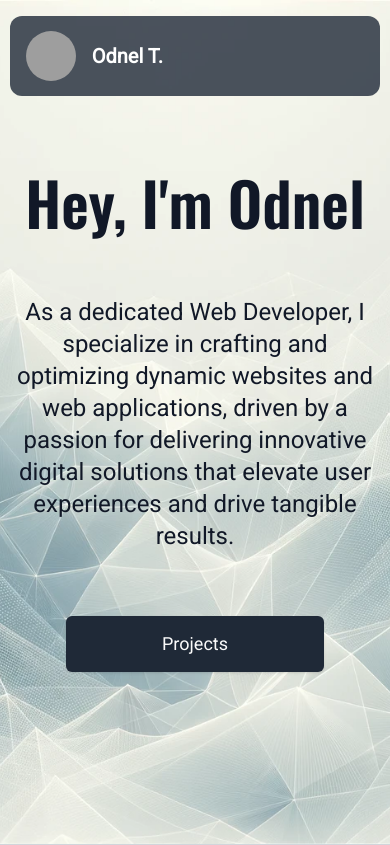
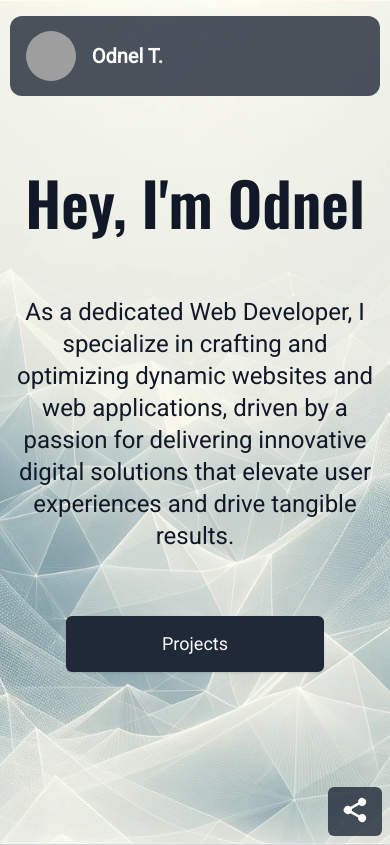
Before and after one commit to otrumbore/portfolio.v2, a Next.js app: page / in a window 390 px wide. Shown: the top 845 px of the page. Built offline with nearby package versions, Linux system fonts and the light colour scheme; grey boxes are pictures that could not be loaded.

Commit message:
restructured the HTML for the main layout added social drawer

```diff
--- a/app/layout.js
+++ b/app/layout.js
@@ -3,6 +3,8 @@ import './globals.css';
 import Header from '@/components/header';
 import Socials from '@/components/socials';
 import HeroImage from '@/public/hero.webp';
+import SocialsDrawer from '../components/socialsDrawer';
+import Intro from '@/components/intro';
 
 const font = Roboto({ subsets: ['latin'], weight: ['400'] });
 
@@ -16,14 +18,19 @@ export default function RootLayout({ children }) {
 	return (
 		<html lang='en'>
 			<body className={`${font.className} bg-gray-300 text-gray-900`}>
-				<div
-					className='h-screen w-full bg-cover bg-center -z-10'
-					style={{ backgroundImage: `url(${HeroImage.src})` }}
-				>
-					<Header />
+				<Header />
+				<main>
 					<Socials />
+					<SocialsDrawer />
+					<div className='relative h-auto lg:h-screen w-full overflow-hidden'>
+						<div
+							className='absolute inset-0 bg-cover bg-center -z-[1]'
+							style={{ backgroundImage: `url(${HeroImage.src})` }}
+						></div>
+						<Intro />
+					</div>
 					<div className=''>{children}</div>
-				</div>
+				</main>
 			</body>
 		</html>
 	);
```
